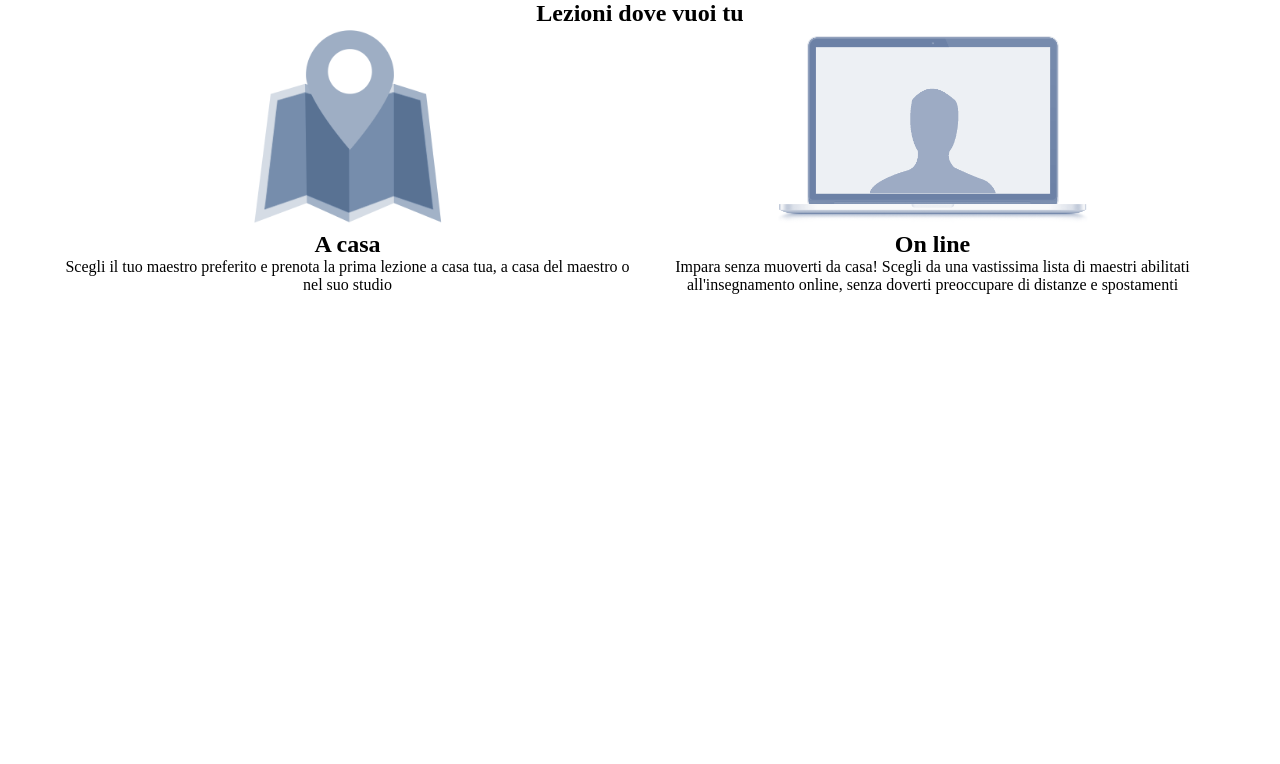
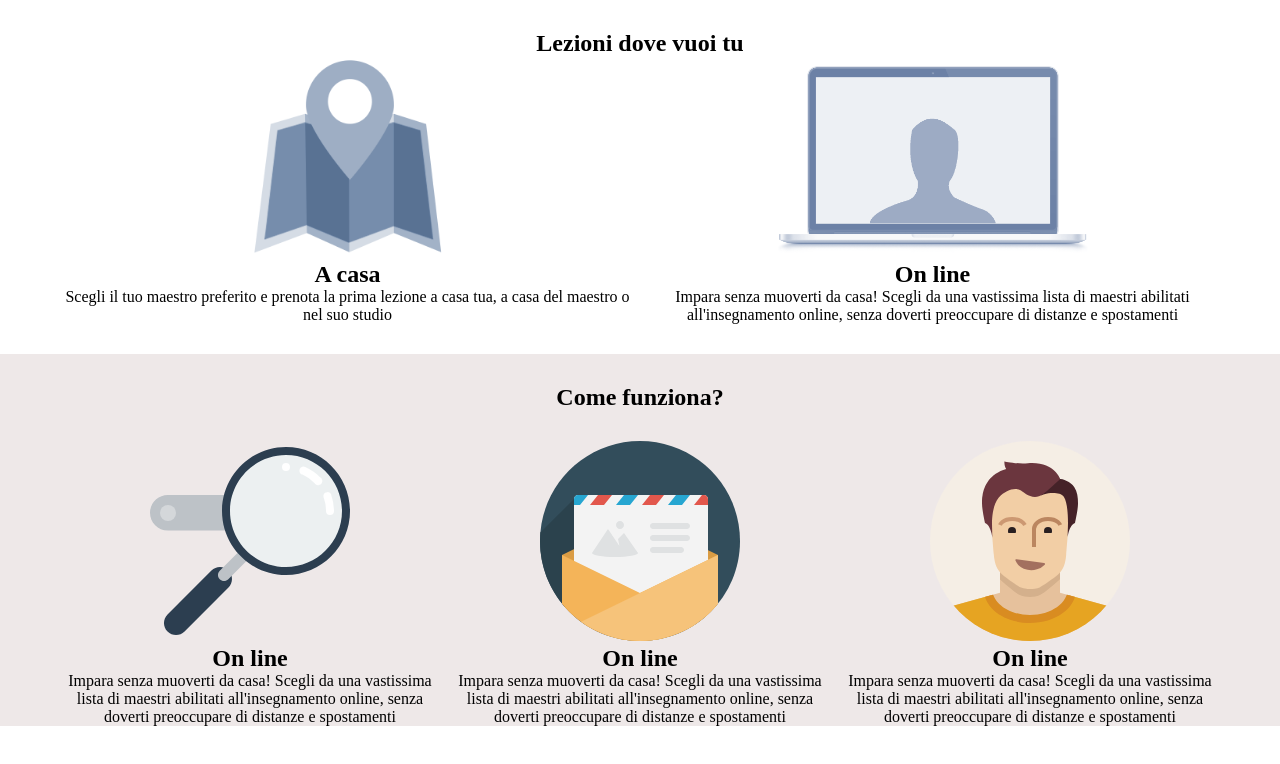
Before and after one commit to antonellacino/html-css-resp-wannabe-12bool, a plain HTML site: page index.html in a window 1280 px wide. Drawn offline with Linux system fonts and the light colour scheme.

Commit message:
SECONDA SLIDE OK

```diff
--- a/index.html
+++ b/index.html
@@ -8,7 +8,7 @@
     <title>Wannabe Responsive</title>
   </head>
   <body>
-    <section>
+    <section class="margin_bottom">
       <div class="container">
         <div class="col-xs-12 col-md-12 col-lg-12">
           <h1 class="center">Lezioni dove vuoi tu</h1>
@@ -47,21 +47,56 @@
     </section>
 
     <!--SEZIONE A TRE COLONNE-->
-    <!--<section>
-      <div class="col-lg-12">
-        <h1>Come funziona?</h1>
-      </div>
+    <section class="grey margin_bottom">
+      <!--prima colonna-->
       <div class="container">
-        <div class="col-lg-4">
-
+        <div class="col-xs-12 col-md-12 col-lg-12 margin_bottom">
+          <h1 class="center">Come funziona?</h1>
         </div>
-        <div class="col-lg-4">
-
-        </div>
-        <div class="col-lg-4">
-
+        <div class="container">
+          <div class="col-xs-12 col-md-6 col-lg-4">
+              <div class="container">
+                <div class="center">
+                  <img src="img/search.svg" alt="img ricerca">
+                </div>
+                <div class="container">
+                  <div class="col-lg-12">
+                    <h2 class="center">On line</h2>
+                    <p class="center">Impara senza muoverti da casa! Scegli da una vastissima lista di maestri abilitati all'insegnamento online, senza doverti preoccupare di distanze e spostamenti</p>
+                  </div>
+                </div>
+              </div>
+          </div>
+          <!--seconda colonna-->
+          <div class="col-xs-12 col-md-6 col-lg-4">
+            <div class="container">
+              <div class="center">
+                <img src="img/letter.svg" alt="logo maps">
+              </div>
+              <div class="container">
+                <div class="col-lg-12">
+                  <h2 class="center">On line</h2>
+                  <p class="center">Impara senza muoverti da casa! Scegli da una vastissima lista di maestri abilitati all'insegnamento online, senza doverti preoccupare di distanze e spostamenti</p>
+                </div>
+              </div>
+            </div>
+          </div>
+          <!--terza colonna-->
+          <div class="col-xs-12 col-md-12 col-lg-4">
+            <div class="container">
+              <div class="center">
+                <img src="img/male.svg" alt="logo maps">
+              </div>
+              <div class="container">
+                <div class="col-lg-12">
+                  <h2 class="center">On line</h2>
+                  <p class="center">Impara senza muoverti da casa! Scegli da una vastissima lista di maestri abilitati all'insegnamento online, senza doverti preoccupare di distanze e spostamenti</p>
+                </div>
+              </div>
+            </div>
+          </div>
         </div>
       </div>
-    </section>-->
+    </section>
   </body>
 </html>
--- a/style.css
+++ b/style.css
@@ -2,9 +2,11 @@
   text-align: center;
 }
 .margin_bottom{
-  margin-bottom: 10px;
+  margin: 30px 0;
 }
-
+.grey{
+  background-color: #EEE8E8;
+}
 img{
   height:200px;
 }
```
Also changed, not shown: img/letter.svg (added), img/male.svg (added), img/search.svg (added).
